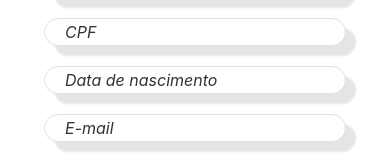
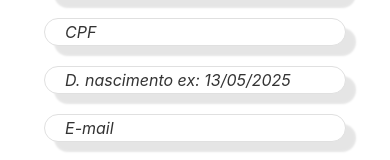
Before and after one commit to PrevDent/prevdentapp, a React Native app in the folder prevdentapp/: screen /Cadastro in a window 390 px wide. Shown: the part 270-430 px from the top of the page. Built offline with nearby package versions, Linux system fonts and the light colour scheme.

Commit message:
ajustando campo de data nascimento no cadastro

```diff
--- a/prevdentapp/pages/tela-inicial/cadastro.tsx
+++ b/prevdentapp/pages/tela-inicial/cadastro.tsx
@@ -1,5 +1,12 @@
 import React, { useState } from "react";
-import { Image, StyleSheet, Text, TouchableOpacity, View, Alert } from "react-native";
+import {
+  Image,
+  StyleSheet,
+  Text,
+  TouchableOpacity,
+  View,
+  Alert,
+} from "react-native";
 import Line from "../../Components/common/line";
 import { RootStackParamList } from "../../Routes/RootStackNavigation";
 import { StackNavigationProp } from "@react-navigation/stack";
@@ -9,7 +16,10 @@ import InputAreaLogin from "../../Components/common/inputAreaLogin";
 import GlobalStyle from "../../Components/styles/Global";
 import SuccessModal from "../../Components/common/cadastro-login/sucess.modal";
 
-type CadastroScreenNavigationProp = StackNavigationProp<RootStackParamList, 'Cadastro'>;
+type CadastroScreenNavigationProp = StackNavigationProp<
+  RootStackParamList,
+  "Cadastro"
+>;
 
 interface Props {
   navigation: CadastroScreenNavigationProp;
@@ -17,21 +27,28 @@ interface Props {
 
 export default function CadastroScreen({ navigation }: Props) {
   const { register } = useAuth();
-  const [name, setName] = useState('');
-  const [cpf, setCpf] = useState('');
-  const [birthDate, setBirthDate] = useState('');
-  const [email, setEmail] = useState('');
-  const [password, setPassword] = useState('');
+  const [name, setName] = useState("");
+  const [cpf, setCpf] = useState("");
+  const [birthDate, setBirthDate] = useState("");
+  const [email, setEmail] = useState("");
+  const [password, setPassword] = useState("");
   const [modalVisible, setModalVisible] = useState(false);
 
   const handleRegister = async () => {
     try {
-      await register(name, email, cpf, birthDate, password, "Admin");
-      setModalVisible(true); // Abre o modal
+      const formattedBirthDate = birthDate.split("/").reverse().join("-");
+
+      await register(name, email, cpf, formattedBirthDate, password, "Admin");
+      setModalVisible(true);
     } catch (error) {
-      Alert.alert('Cadastro falhou', 'Verifique seus dados e tente novamente.');
+      Alert.alert(
+        "Cadastro falhou",
+        "Verifique seus dados e tente novamente."
+      );
     }
   };
+
+
 
   const closeModal = () => {
     setModalVisible(false);
@@ -39,7 +56,7 @@ export default function CadastroScreen({ navigation }: Props) {
 
   const redirectToLogin = () => {
     closeModal();
-    navigation.navigate('Login');
+    navigation.navigate("Login");
   };
 
   return (
@@ -48,15 +65,28 @@ export default function CadastroScreen({ navigation }: Props) {
 
       <InputAreaLogin placeholder="Nome" value={name} onChangeText={setName} />
       <InputAreaLogin placeholder="CPF" value={cpf} onChangeText={setCpf} />
-      <InputAreaLogin placeholder="Data de nascimento" value={birthDate} onChangeText={setBirthDate} />
-      <InputAreaLogin placeholder="E-mail" value={email} onChangeText={setEmail} />
-      <InputAreaLogin placeholder="Senha" secureTextEntry value={password} onChangeText={setPassword} />
+      <InputAreaLogin
+        placeholder="D. nascimento ex: 13/05/2025"
+        value={birthDate}
+        onChangeText={setBirthDate}
+      />
+      <InputAreaLogin
+        placeholder="E-mail"
+        value={email}
+        onChangeText={setEmail}
+      />
+      <InputAreaLogin
+        placeholder="Senha"
+        secureTextEntry
+        value={password}
+        onChangeText={setPassword}
+      />
 
       <ButtonStandard text="Cadastrar" onPress={handleRegister} />
 
       <View style={styles.jaPossuiContaArea}>
         <Text style={styles.jaPossuiContaText}>Já possui conta?</Text>
-        <TouchableOpacity onPress={() => navigation.navigate('Login')}>
+        <TouchableOpacity onPress={() => navigation.navigate("Login")}>
           <Text style={styles.entraAquiText}>Entre aqui</Text>
         </TouchableOpacity>
       </View>
```
